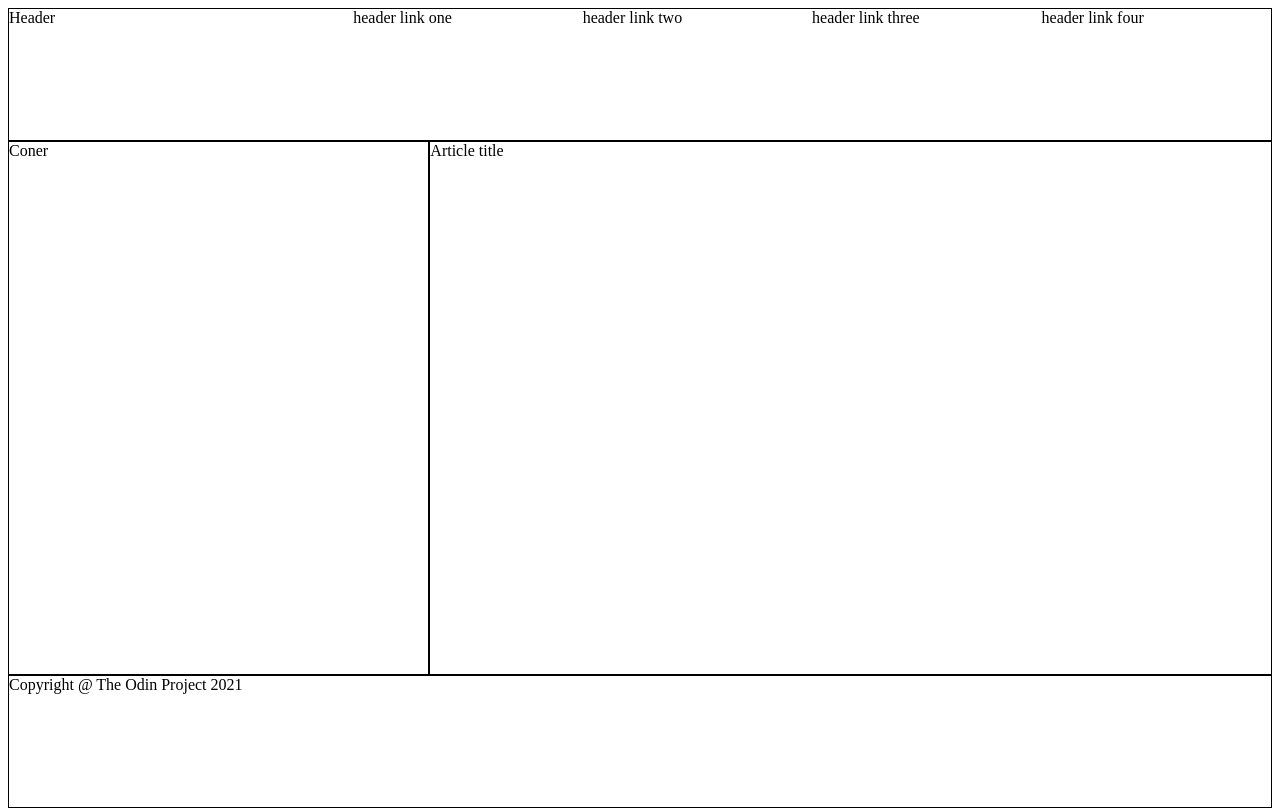
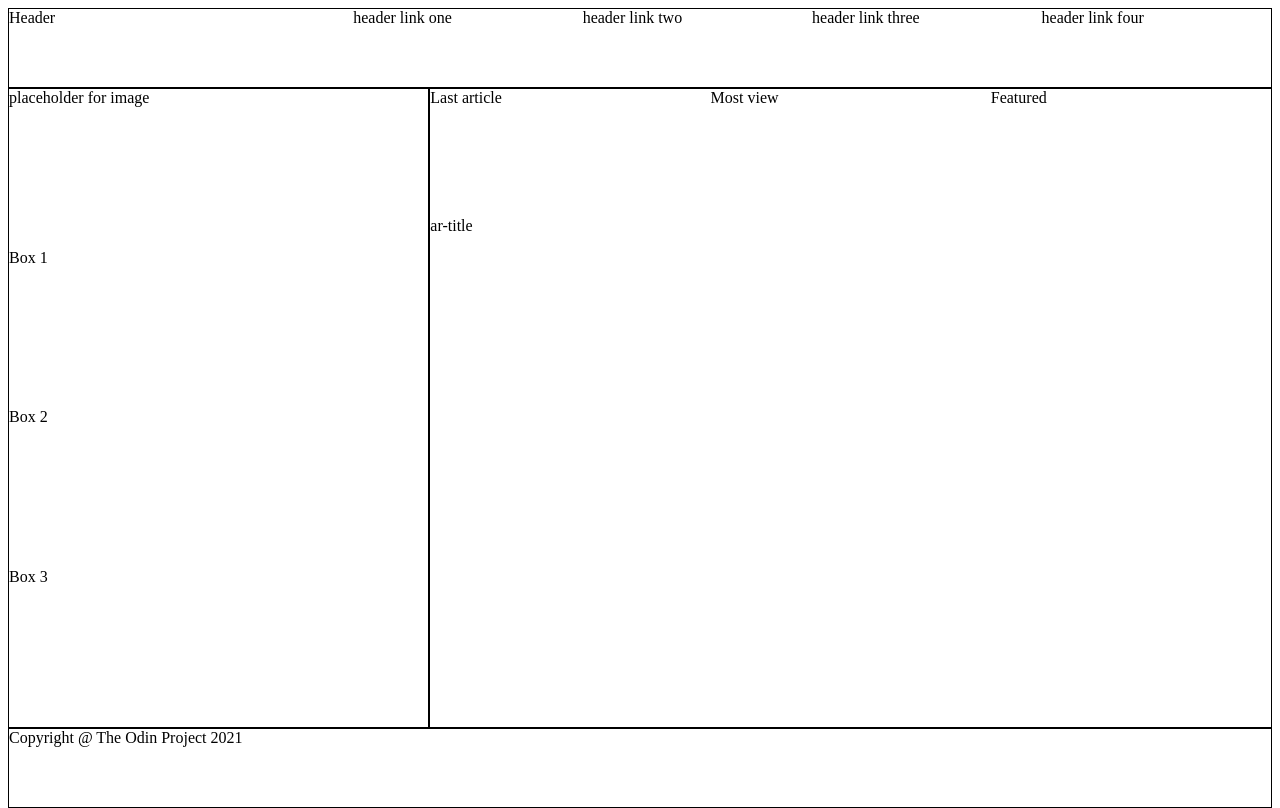
Before and after one commit to AdleenaLobo/Holiy-grail-mockup-with-grid, a plain HTML site: page index.html in a window 1280 px wide. Drawn offline with Linux system fonts and the light colour scheme.

Commit message:
Add basic layout

```diff
--- a/index.css
+++ b/index.css
@@ -6,7 +6,7 @@ body
 {
     display:grid;
     grid-template-columns: repeat(1,2fr) repeat(1, 4fr);
-    grid-template-rows: repeat(1,1fr) repeat(1,4fr) repeat(1,1fr);
+    grid-template-rows: repeat(1,0.5fr) repeat(1,4fr) repeat(1,0.5fr);
 }
 
 .header
@@ -18,15 +18,25 @@ body
 }
 .corner
 {
+    display:grid;
+    grid-template-rows: repeat(4,1fr);
     border:1px solid black;
 }
 
 .article
 {
+    display:grid;
+    grid-template-rows: repeat(1,1fr) repeat(1,4fr);
     grid-column: 2/6;
     border: 1px solid black;
+
 }
 
+.sub-grid
+{
+    display:grid;
+    grid-template-columns: repeat(3, 1fr);
+}
 .footer
 {
     grid-column: 1/6;
--- a/index.html
+++ b/index.html
@@ -14,8 +14,20 @@
         <div>header link three</div>
         <div>header link four</div>
     </div>
-    <div class="corner">Coner</div>
-    <div class="article">Article title</div>
+    <div class="corner">
+        <div>placeholder for image</div>
+        <div> Box 1</div>
+        <div> Box 2</div>
+        <div> Box 3</div>
+    </div>
+    <div class="article">
+        <div class="sub-grid">
+            <div>Last article</div>
+            <div>Most view</div>
+            <div>Featured</div>
+        </div>
+        <div>ar-title</div>
+    </div>
     <div class="footer">Copyright @ The Odin Project 2021</div>
 </body>
 </html>
```
